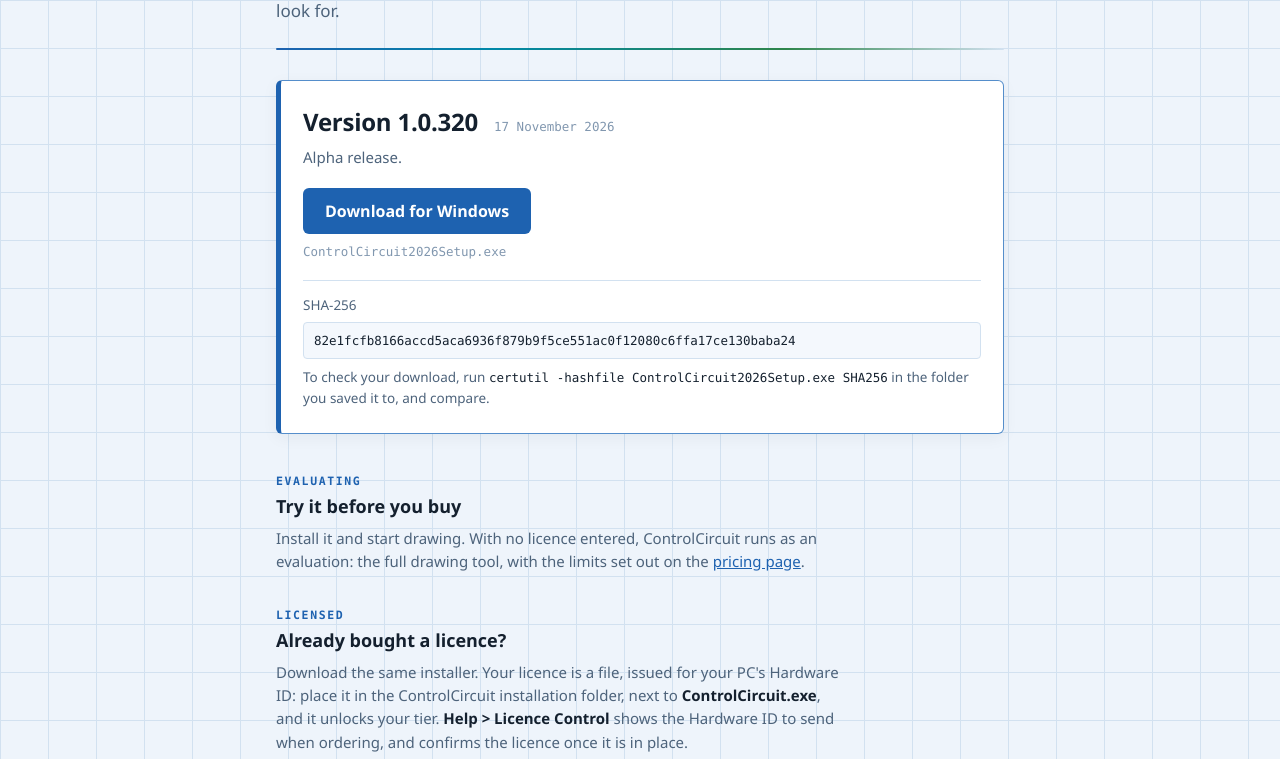
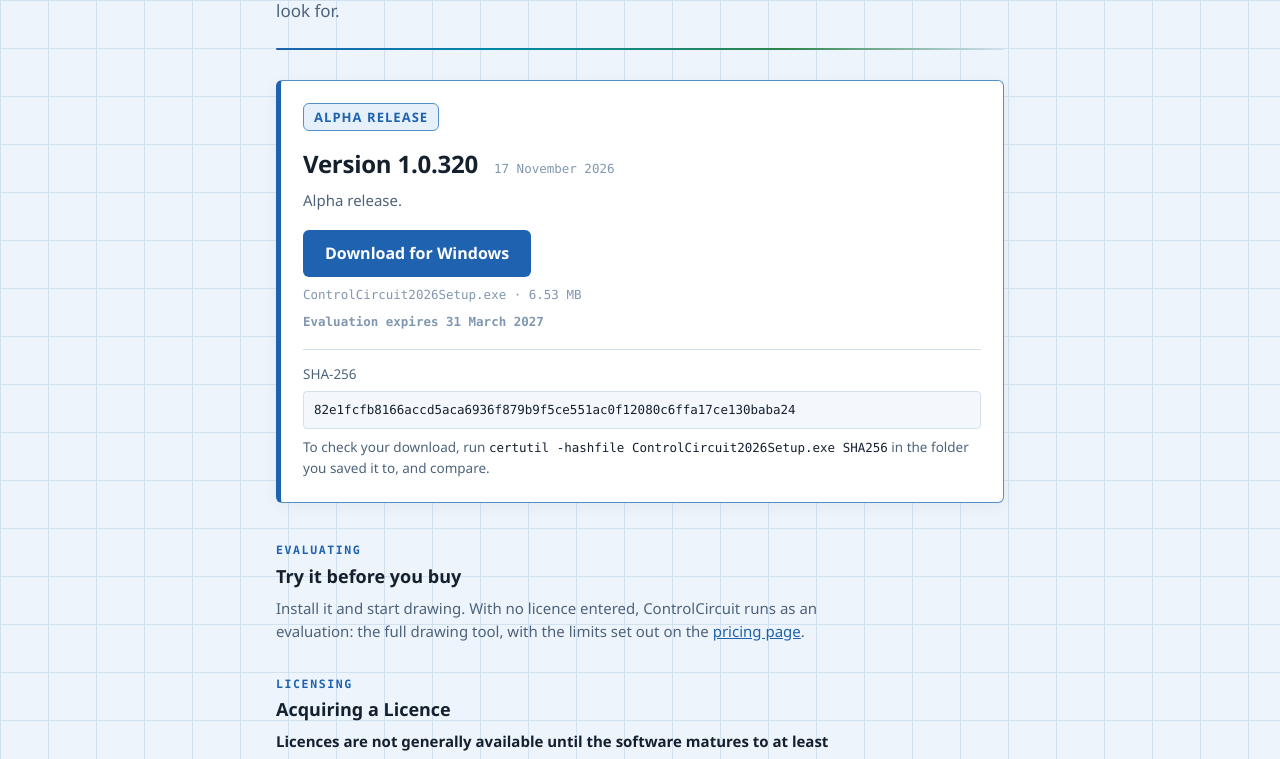
Before and after one commit to stevetorrance/xml-control, a plain HTML site: page controlcircuit/index.html in a window 1280 px wide. Shown: the part 192-951 px from the top of the page. Drawn offline with Linux system fonts and the light colour scheme.

Commit message:
feat(controlcircuit): download page shows Alpha tag, file size and evaluation expiry; Acquiring a Licence section
Co-Authored-By: Claude Sonnet 5.5 <noreply@anthropic.com>

```diff
--- a/controlcircuit/index.html
+++ b/controlcircuit/index.html
@@ -145,6 +145,21 @@
   }
   .release-head h2{font-size:24px;font-weight:700;letter-spacing:-.01em}
   .release-date{font-family:var(--mono);font-size:12.5px;color:var(--ink-faint)}
+  /* Pre-release banner: delete the element in the card (and this rule) when the
+     product leaves alpha */
+  .stage{
+    display:inline-block;
+    margin-bottom:14px;
+    padding:3px 10px;
+    background:var(--copper-light);
+    border:1px solid var(--copper-dim);
+    border-radius:var(--radius);
+    color:var(--copper);
+    font-weight:700;
+    font-size:13px;
+    letter-spacing:.08em;
+    text-transform:uppercase;
+  }
   .notes{color:var(--ink-dim);margin-bottom:18px;max-width:62ch}
   .notes:empty{display:none}
 
@@ -230,6 +245,7 @@
   </div>
 
   <div class="release" aria-live="polite">
+    <p class="stage"><b>ALPHA Release</b></p>
     <div class="release-head">
       <h2 id="release-version">Latest version</h2>
       <span class="release-date" id="release-date"></span>
@@ -237,7 +253,8 @@
     <p class="notes" id="release-notes"></p>
 
     <a class="btn" href="download/">Download for Windows</a>
-    <span class="file">ControlCircuit2026Setup.exe</span>
+    <span class="file"><span>ControlCircuit2026Setup.exe</span><span id="file-size"></span></span>
+    <span class="file"><b>Evaluation expires 31 March 2027</b></span>
 
     <div class="checksum" id="checksum" hidden>
       SHA-256
@@ -255,9 +272,10 @@
   </section>
 
   <section>
-    <span class="sec-id">Licensed</span>
-    <h3>Already bought a licence?</h3>
-    <p>Download the same installer. Your licence is a file, issued for your PC's Hardware ID: place it in the ControlCircuit installation folder, next to <b>ControlCircuit.exe</b>, and it unlocks your tier. <b>Help &gt; Licence Control</b> shows the Hardware ID to send when ordering, and confirms the licence once it is in place.</p>
+    <span class="sec-id">Licensing</span>
+    <h3>Acquiring a Licence</h3>
+    <p><b>Licences are not generally available until the software matures to at least BETA level.</b> Until then, use the evaluation above.</p>
+    <p>Once you have one, it is the same installer. Your licence is a file, issued for your PC's Hardware ID: place it in the ControlCircuit installation folder, next to <b>ControlCircuit.exe</b>, and it unlocks your tier. <b>Help &gt; Licence Control</b> shows the Hardware ID to send when ordering, and confirms the licence once it is in place.</p>
     <p><b>Keep a copy of your licence file somewhere safe.</b> Uninstalling ControlCircuit deletes the installation folder, licence file included.</p>
   </section>
 
@@ -331,6 +349,10 @@
         var notes = latest.getElementsByTagName("notes")[0];
         $("release-notes").textContent = notes ? notes.textContent.replace(/\s+/g, " ").trim() : "";
 
+        var size = latest.getElementsByTagName("size")[0];
+        var bytes = size ? parseInt(size.textContent.trim(), 10) : NaN;
+        if (bytes > 0) $("file-size").textContent = " · " + (bytes / 1048576).toFixed(2) + " MB";
+
         var sha = latest.getElementsByTagName("sha256")[0];
         var hash = sha ? sha.textContent.replace(/\s+/g, "").toLowerCase() : "";
         if (/^[0-9a-f]{64}$/.test(hash)) {
--- a/versions.xml
+++ b/versions.xml
@@ -19,6 +19,8 @@
     page      opened in the browser; apps only open https pages on xml-control.com hosts.
     sha256    optional: the installer's SHA-256, shown on the download page. Apps
               ignore it. Lower-case hex, as certutil -hashfile prints it.
+    size      optional: the installer's size in bytes, shown on the download page as
+              MB. Apps ignore it. Take it from the file's Length, not the disk size.
 
   After editing, run the ControlCircuit test LiveManifest_IsReadable by name: a
   mistake here fails nowhere else, and an app meeting one says it couldn't read the
@@ -33,6 +35,7 @@
       <notes>Alpha release.</notes>
       <page>https://arizona.xml-control.com/controlcircuit/</page>
       <sha256>82e1fcfb8166accd5aca6936f879b9f5ce551ac0f12080c6ffa17ce130baba24</sha256>
+      <size>6847432</size>
     </release>
   </product>
 
```
